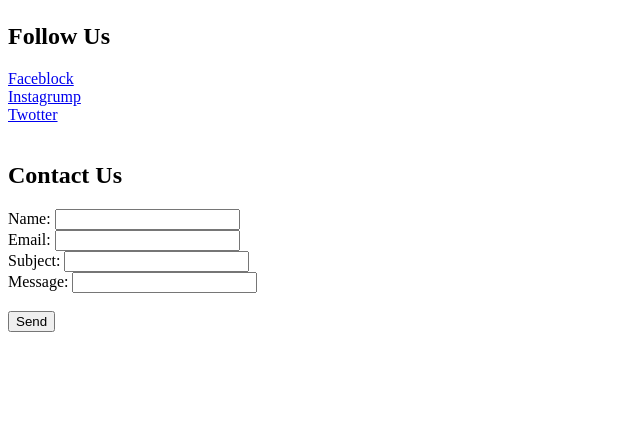
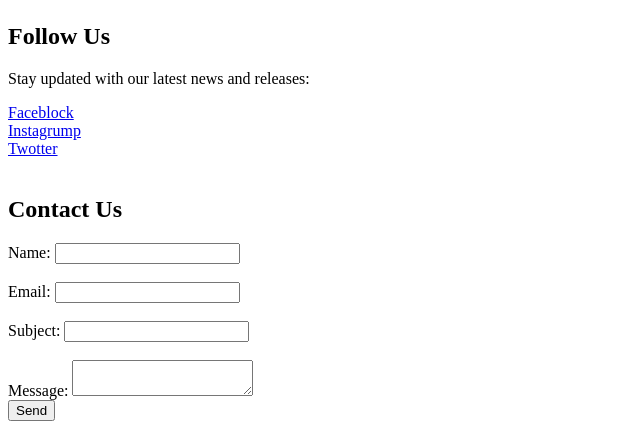
Before and after one commit to Ballad69/Harmony-Heights, a plain HTML site: page index.html in a window 1280 px wide. Shown: the part 1557-1983 px from the top of the page, without its empty margins (0-640 px from the left). Before the commit the page ends 1897 px from the top, so only its background shows below. Drawn offline with Linux system fonts and the light colour scheme.

Commit message:
Update index.html

```diff
--- a/index.html
+++ b/index.html
@@ -35,6 +35,8 @@ nce1.mp4" type="video/mp4">
 </ul><br>
 
 <h2>Follow Us</h2>
+<p>Stay updated with our latest news and
+releases:</p>
 <a href="https://www.example.com/faceblock/hh">Faceblock</a><br>
 <a href="https://www.example.com/instagrump/hh">Instagrump</a><br>
 <a href="https://www.example.com/twotter/hh">Twotter</a><br><br>
@@ -42,13 +44,13 @@ nce1.mp4" type="video/mp4">
 <h2>Contact Us</h2>
 <form>
   <label for="mame">Name:</label>
-  <input type="text" id="name" name="name"><br>
+  <input type="text" id="name" name="name"><br><br>
   <label for="email">Email:</label>
-  <input type="email" id="email" name="email"><br>
+  <input type="email" id="email" name="email"><br><br>
   <label for="subject">Subject:</label>
-  <input type="subject" id="subject" name="subject"><br>
+  <input type="subject" id="subject" name="subject"><br><br>
   <label for="message">Message:</label>
-  <input type="message" id="message" name="message"><br><br>
+  <textarea id="message" name="message"></textarea><br>
 
   <input type="submit" value="Send">
 </form>
```
